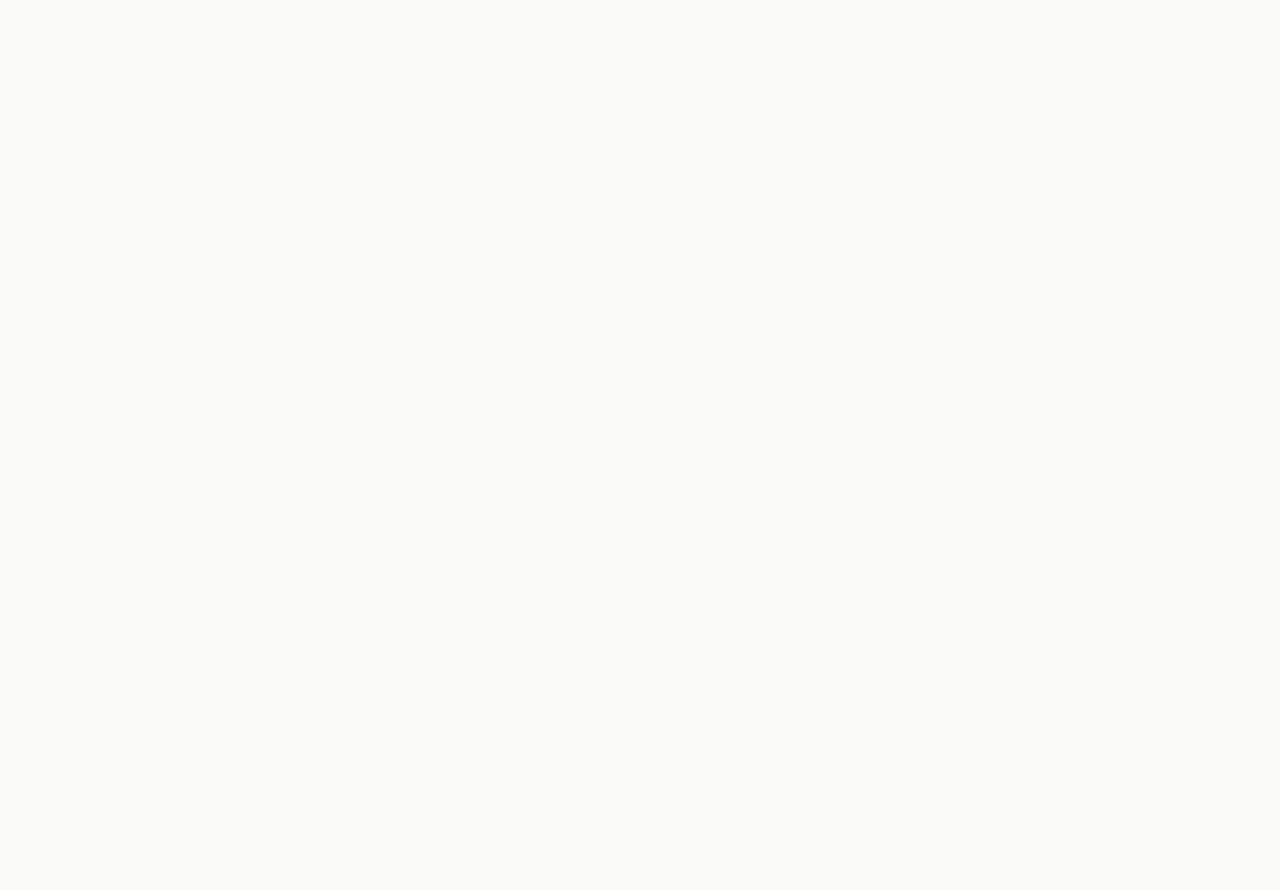
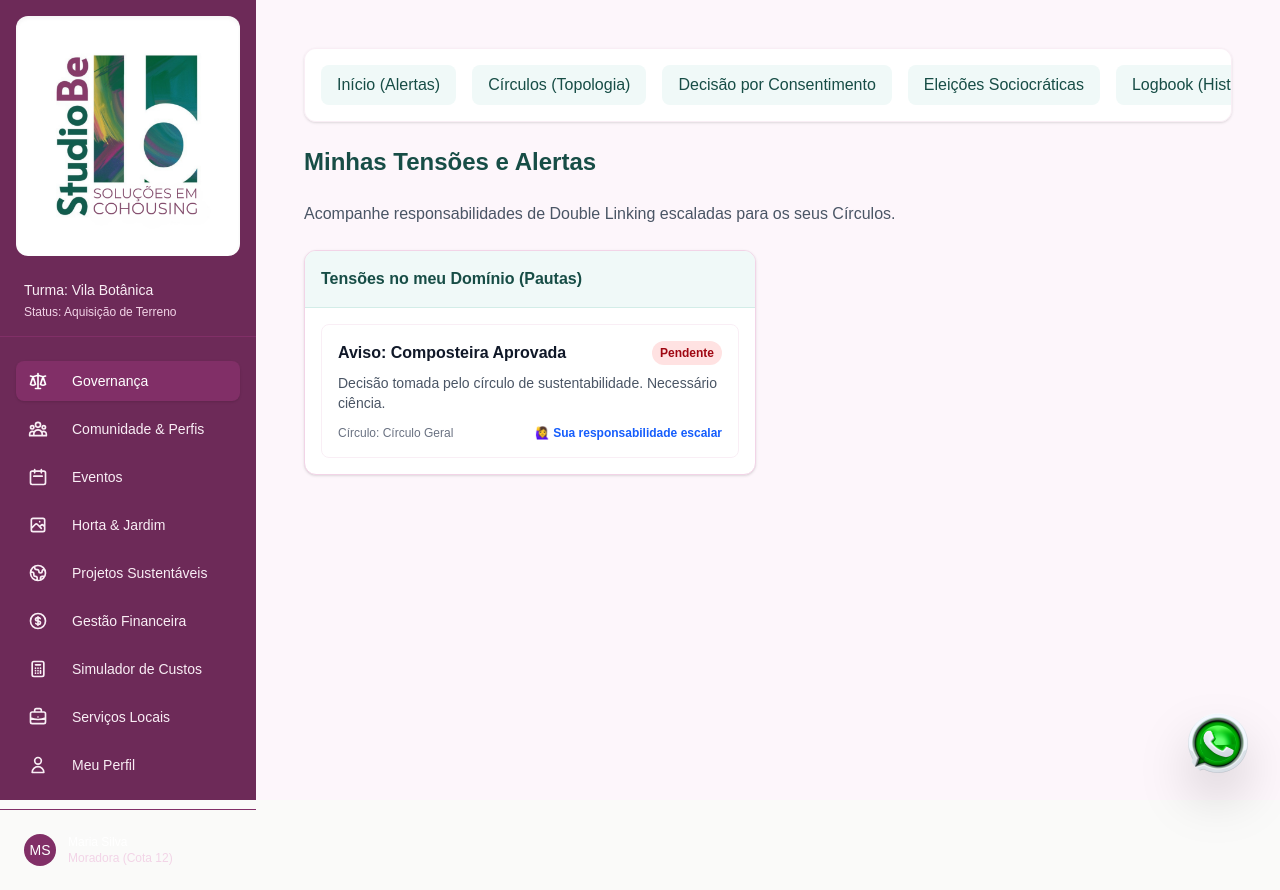
Before and after one commit to AdautoRizzi/studiobecohousing, a Next.js app: page /dashboard/governanca in a window 1280 px wide. Before the commit this address had no page. Before the commit the page ends 800 px from the top, so only its background shows below. Built offline with nearby package versions, Linux system fonts and the light colour scheme.

Commit message:
feat(gov): implement Double Linking automation, tension alerts, and cross-circle logbook visibility

```diff
--- a/data/governance.json
+++ b/data/governance.json
@@ -38,12 +38,26 @@
       "title": "Composteira Comunitária",
       "driver": "Excesso de lixo orgânico gerando odores",
       "content": "Instalar 3 composteiras de 100L nos fundos da área comum.",
-      "status": "Clarification",
+      "status": "Objection",
       "createdAt": "2026-05-28T18:20:11.348Z",
       "authorName": "João Carlos"
     }
   ],
   "interactions": [],
   "elections": [],
-  "nominations": []
+  "nominations": [],
+  "tensions": [
+    {
+      "id": "t1",
+      "circleId": "c1",
+      "title": "Aviso: Composteira Aprovada",
+      "content": "Decisão tomada pelo círculo de sustentabilidade. Necessário ciência.",
+      "sourceCircleId": "c2",
+      "assignedToRole": "r2",
+      "status": "Open",
+      "createdAt": "2026-05-28T19:11:07.554Z"
+    }
+  ],
+  "notifications": [],
+  "logbook": []
 }
--- a/src/app/dashboard/governanca/circulos/page.tsx
+++ b/src/app/dashboard/governanca/circulos/page.tsx
@@ -8,6 +8,8 @@ export default function CirculosPage() {
     const userCircles = data.roles.filter((r: any) => r.userId === currentUser.id).map((r: any) => r.circleId);
     const circles = data.circles.filter((c: any) => userCircles.includes(c.id));
     const roles = data.roles;
+    const tensions = data.tensions;
+
 
     return (
         <div className="space-y-6">
@@ -32,7 +34,12 @@ export default function CirculosPage() {
                                 {roles.filter((r: any) => r.circleId === c.id).map((r: any) => (
                                     <div key={r.id} className="flex justify-between text-sm">
                                         <span className="text-gray-500">{r.roleType}</span>
-                                        <span className="font-medium">{r.userName}</span>
+                                        <span className="font-medium flex items-center gap-2">
+                                            {r.userName}
+                                            {tensions.some((t: any) => t.assignedToRole === r.id && t.status === 'Open') && (
+                                                <span className="w-2 h-2 rounded-full bg-orange-500 animate-pulse" title="Tensão Pendente"></span>
+                                            )}
+                                        </span>
                                     </div>
                                 ))}
                             </div>
--- a/src/app/dashboard/governanca/layout.tsx
+++ b/src/app/dashboard/governanca/layout.tsx
@@ -4,6 +4,7 @@ export default function GovernancaLayout({ children }: { children: React.ReactNo
     return (
         <div className="space-y-6">
             <div className="bg-white rounded-xl shadow-sm border border-secondary-100 p-4 flex gap-4 overflow-x-auto">
+                <Link href="/dashboard/governanca" className="px-4 py-2 bg-primary-50 text-primary-900 rounded-lg font-medium whitespace-nowrap hover:bg-primary-100 transition-colors">Início (Alertas)</Link>
                 <Link href="/dashboard/governanca/circulos" className="px-4 py-2 bg-primary-50 text-primary-900 rounded-lg font-medium whitespace-nowrap hover:bg-primary-100 transition-colors">Círculos (Topologia)</Link>
                 <Link href="/dashboard/governanca/propostas" className="px-4 py-2 bg-primary-50 text-primary-900 rounded-lg font-medium whitespace-nowrap hover:bg-primary-100 transition-colors">Decisão por Consentimento</Link>
                 <Link href="/dashboard/governanca/eleicoes" className="px-4 py-2 bg-primary-50 text-primary-900 rounded-lg font-medium whitespace-nowrap hover:bg-primary-100 transition-colors">Eleições Sociocráticas</Link>
--- a/src/app/dashboard/governanca/logbook/page.tsx
+++ b/src/app/dashboard/governanca/logbook/page.tsx
@@ -3,6 +3,9 @@ import { getGovData } from '@/lib/govStore';
 export const dynamic = 'force-dynamic';
 
 export default function LogbookPage() {
+    const data = getGovData();
+    const logbook = data.logbook;
+
     return (
         <div className="space-y-6">
             <div className="flex justify-between items-center">
@@ -16,10 +19,31 @@ export default function LogbookPage() {
                 <div className="p-6 border-b border-secondary-100 flex gap-4">
                     <input type="text" placeholder="Buscar no logbook..." className="flex-1 border border-secondary-200 rounded-lg px-4 py-2 outline-none focus:border-primary-500" />
                 </div>
-                <div className="p-12 text-center text-gray-500">
-                    <div className="text-4xl mb-3">📖</div>
-                    <p>O Logbook está vazio. Nenhuma política foi aprovada recentemente.</p>
-                </div>
+                {logbook.length === 0 ? (
+                    <div className="p-12 text-center text-gray-500">
+                        <div className="text-4xl mb-3">📖</div>
+                        <p>O Logbook está vazio. Nenhuma política foi aprovada recentemente.</p>
+                    </div>
+                ) : (
+                    <div className="divide-y divide-secondary-100">
+                        {logbook.map((l: any) => {
+                            const circle = data.circles.find((c: any) => c.id === l.circleId);
+                            return (
+                                <div key={l.id} className="p-6 hover:bg-secondary-50 transition-colors">
+                                    <div className="flex justify-between items-start mb-2">
+                                        <h3 className="text-lg font-bold text-gray-900">{l.title}</h3>
+                                        <span className="text-xs bg-gray-100 text-gray-600 px-3 py-1 rounded-full border border-gray-200 font-medium">Revisar em: {new Date(l.reviewDate).toLocaleDateString('pt-BR')}</span>
+                                    </div>
+                                    <p className="text-gray-700 text-sm mb-3">{l.content}</p>
+                                    <div className="flex justify-between items-center">
+                                        <span className="text-xs font-bold text-primary-700 bg-primary-50 px-2 py-1 rounded">Origem: {circle?.name}</span>
+                                        <span className="text-xs text-gray-400">Aprovado em: {new Date(l.createdAt).toLocaleDateString('pt-BR')}</span>
+                                    </div>
+                                </div>
+                            );
+                        })}
+                    </div>
+                )}
             </div>
         </div>
     );
--- a/src/app/dashboard/governanca/page.tsx
+++ b/src/app/dashboard/governanca/page.tsx
@@ -1,2 +1,73 @@
-import { redirect } from 'next/navigation';
-export default function GovRoot() { redirect('/dashboard/governanca/circulos'); }
+import { getGovData } from '@/lib/govStore';
+import Link from 'next/link';
+
+export const dynamic = 'force-dynamic';
+
+export default function GovDashboard() {
+    const data = getGovData();
+    // Simulando o Líder (u1) ou Delegado (u2) logado
+    const currentUser = { id: 'u2', name: 'Maria Santos' };
+
+    // Obter papéis do usuário
+    const userRoles = data.roles.filter((r: any) => r.userId === currentUser.id);
+    const userRoleIds = userRoles.map((r: any) => r.id);
+    const userCircleIds = userRoles.map((r: any) => r.circleId);
+
+    // Filtrar notificações para o usuário
+    const myNotifications = data.notifications.filter((n: any) => n.userId === currentUser.id);
+
+    // Filtrar tensões
+    // Tensões que são de círculos onde sou Líder (top-down) ou onde sou Delegado escalando (bottom-up)
+    const myTensions = data.tensions.filter((t: any) =>
+        userCircleIds.includes(t.circleId) || userRoleIds.includes(t.assignedToRole)
+    );
+
+    return (
+        <div className="space-y-6">
+            <h1 className="text-2xl font-bold text-primary-900">Minhas Tensões e Alertas</h1>
+            <p className="text-gray-600">Acompanhe responsabilidades de Double Linking escaladas para os seus Círculos.</p>
+
+            {myNotifications.length > 0 && (
+                <div className="bg-orange-50 border border-orange-200 p-4 rounded-xl shadow-sm">
+                    <h3 className="font-bold text-orange-800 mb-2">🔔 Alertas Recentes</h3>
+                    <ul className="space-y-2">
+                        {myNotifications.map((n: any) => (
+                            <li key={n.id} className="text-sm text-orange-900 flex justify-between items-center">
+                                <span><strong>{n.title}:</strong> {n.message}</span>
+                                {!n.read && <span className="bg-orange-200 text-orange-800 px-2 py-1 text-xs rounded-full">Novo</span>}
+                            </li>
+                        ))}
+                    </ul>
+                </div>
+            )}
+
+            <div className="grid grid-cols-1 md:grid-cols-2 gap-6">
+                <div className="bg-white rounded-xl shadow-sm border border-secondary-200 overflow-hidden">
+                    <div className="p-4 bg-primary-50 border-b border-primary-100 font-bold text-primary-900">
+                        Tensões no meu Domínio (Pautas)
+                    </div>
+                    <div className="p-4 space-y-4">
+                        {myTensions.length === 0 ? <p className="text-sm text-gray-500">Nenhuma tensão pendente.</p> : null}
+                        {myTensions.map((t: any) => {
+                            const circle = data.circles.find((c: any) => c.id === t.circleId);
+                            const assignedToMe = userRoleIds.includes(t.assignedToRole);
+                            return (
+                                <div key={t.id} className="border border-secondary-100 p-4 rounded-lg">
+                                    <div className="flex justify-between items-start mb-2">
+                                        <h4 className="font-bold text-gray-900">{t.title}</h4>
+                                        <span className="text-xs bg-red-100 text-red-800 px-2 py-1 rounded-full font-bold">Pendente</span>
+                                    </div>
+                                    <p className="text-sm text-gray-600 mb-3">{t.content}</p>
+                                    <div className="flex justify-between items-center text-xs text-gray-500">
+                                        <span>Círculo: {circle?.name}</span>
+                                        {assignedToMe && <span className="text-blue-600 font-bold">🙋‍♀️ Sua responsabilidade escalar</span>}
+                                    </div>
+                                </div>
+                            );
+                        })}
+                    </div>
+                </div>
+            </div>
+        </div>
+    );
+}
--- a/src/lib/govStore.ts
+++ b/src/lib/govStore.ts
@@ -6,12 +6,81 @@ export const DB_PATH = path.join(process.cwd(), 'data', 'governance.json');
 export function getGovData() {
     try {
         const data = fs.readFileSync(DB_PATH, 'utf8');
-        return JSON.parse(data);
+        const parsed = JSON.parse(data);
+        return {
+            circles: parsed.circles || [],
+            roles: parsed.roles || [],
+            proposals: parsed.proposals || [],
+            interactions: parsed.interactions || [],
+            elections: parsed.elections || [],
+            nominations: parsed.nominations || [],
+            tensions: parsed.tensions || [],
+            notifications: parsed.notifications || [],
+            logbook: parsed.logbook || []
+        };
     } catch(e) {
-        return { circles: [], roles: [], proposals: [], interactions: [], elections: [], nominations: [] };
+        return { circles: [], roles: [], proposals: [], interactions: [], elections: [], nominations: [], tensions: [], notifications: [], logbook: [] };
     }
 }
 
 export function saveGovData(data: any) {
-    fs.writeFileSync(DB_PATH, JSON.stringify(data, null, 2));
+    fs.writeFileSync(DB_PATH, JSON.stringify(data, null, 2), 'utf8');
 }
+
+// ACTION: Approve Proposal and Trigger Double Linking
+export async function approveProposalAction(proposalId: string) {
+    'use server';
+
+    const data = getGovData();
+    const proposal = data.proposals.find((p: any) => p.id === proposalId);
+    if (!proposal || proposal.status === 'Approved') return { success: false, error: 'Proposta não encontrada ou já aprovada' };
+
+    // Aprova a proposta
+    proposal.status = 'Approved';
+
+    // Insere no Logbook
+    const logEntry = {
+        id: 'l' + Date.now(),
+        circleId: proposal.circleId,
+        title: proposal.title,
+        content: proposal.content,
+        createdAt: new Date().toISOString(),
+        reviewDate: new Date(Date.now() + 90 * 24 * 60 * 60 * 1000).toISOString() // Revisar em 3 meses
+    };
+    data.logbook.push(logEntry);
+
+    // Double Linking Automation: Inform Parent Circle
+    const circle = data.circles.find((c: any) => c.id === proposal.circleId);
+    if (circle && circle.parentCircleId) {
+        // Encontra o delegado deste sub-círculo
+        const delegateRole = data.roles.find((r: any) => r.circleId === circle.id && r.roleType === 'Delegate');
+
+        // Cria uma tensão no Parent Circle para que a ata seja lida
+        const tension = {
+            id: 't' + Date.now(),
+            circleId: circle.parentCircleId,
+            title: `Decisão de Sub-círculo: ${proposal.title}`,
+            content: `A política "${proposal.title}" foi aprovada no círculo ${circle.name}. Esta é uma pauta informativa.`,
+            sourceCircleId: circle.id,
+            assignedToRole: delegateRole ? delegateRole.id : null,
+            status: 'Open',
+            createdAt: new Date().toISOString()
+        };
+        data.tensions.push(tension);
+
+        // Dispara notificação para o Delegado
+        if (delegateRole) {
+            data.notifications.push({
+                id: 'n' + Date.now(),
+                userId: delegateRole.userId,
+                title: 'Alerta de Tensão - Double Linking',
+                message: `Você deve informar o Círculo Pai sobre a aprovação da política "${proposal.title}".`,
+                read: false,
+                createdAt: new Date().toISOString()
+            });
+        }
+    }
+
+    saveGovData(data);
+    return { success: true };
+}
```
Also changed, not shown: src/app/dashboard/governanca/propostas/[id]/page.tsx (+9 -2 lines).
